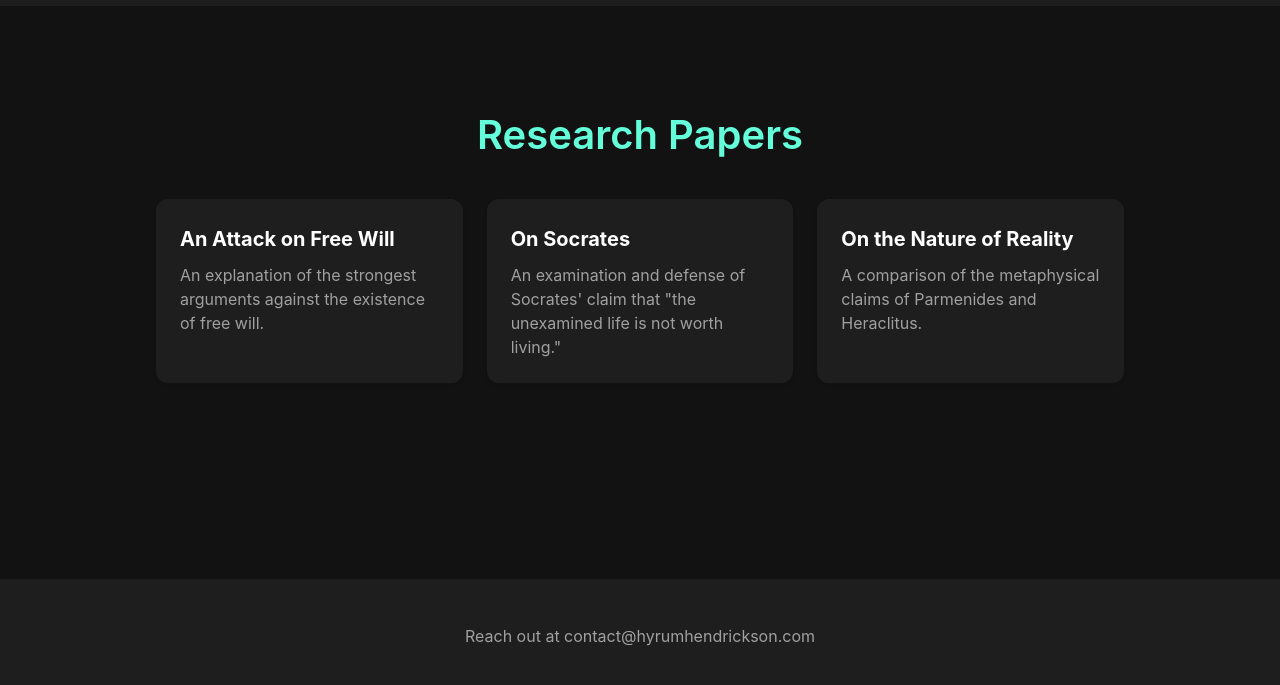
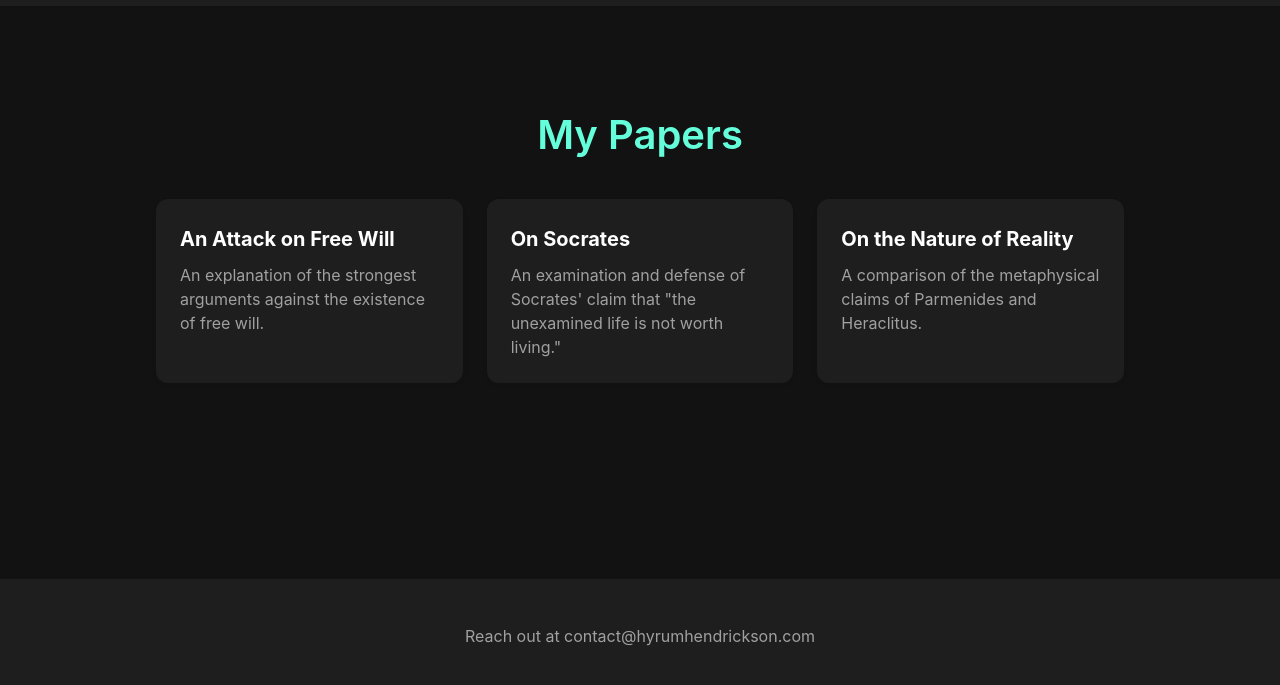
Before and after one commit to HyrumHendrickson/PersonalWebsite, a plain HTML site: page papers.html in a window 1280 px wide. Shown: the part 105-790 px from the top of the page. Drawn offline with Linux system fonts and the light colour scheme.

```diff
--- a/papers.html
+++ b/papers.html
@@ -23,7 +23,7 @@
 
     <main id="contact-main">
     <section class="papers-section">
-        <h1 class="section-title">Research Papers</h1>
+        <h1 class="section-title">My Papers</h1>
         <div class="papers-grid">
             <a class="paper-card" href="papers/FreeWill.pdf" target="_blank">
                 <h2>An Attack on Free Will</h2>
```
